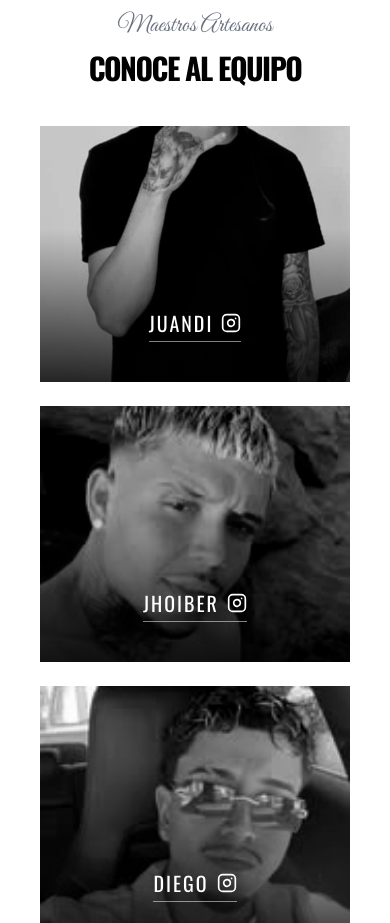
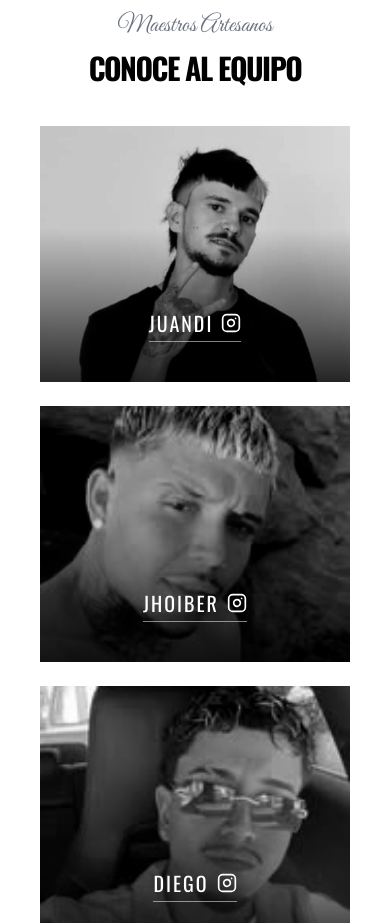
Before and after one commit to thefckingcompany/tfc-web, a React (Vite) app: page / in a window 390 px wide. Shown: the part 1960-2883 px from the top of the page. Built offline with nearby package versions, Linux system fonts and the light colour scheme.

Commit message:
Fix objectPosition application for Juandi on mobile home teaser

```diff
--- a/src/components/home/TeamTeaser.tsx
+++ b/src/components/home/TeamTeaser.tsx
@@ -31,8 +31,7 @@ export const TeamTeaser = () => {
                             <img
                                 src={barber.img}
                                 alt={barber.name}
-                                className="w-full h-full object-cover grayscale transition-all duration-700 group-hover:scale-105 contrast-125 brightness-90"
-                                style={{ objectPosition: barber.objectPosition || 'center' }}
+                                className={`w-full h-full object-cover grayscale transition-all duration-700 group-hover:scale-105 contrast-125 brightness-90 ${barber.objectPosition || 'object-center'}`}
                             />
                             {/* Always Visible Name Overlay */}
                             <div className="absolute inset-x-0 bottom-0 bg-gradient-to-t from-black/80 to-transparent pt-20 pb-10 flex flex-col items-center justify-end transition-opacity">
```
